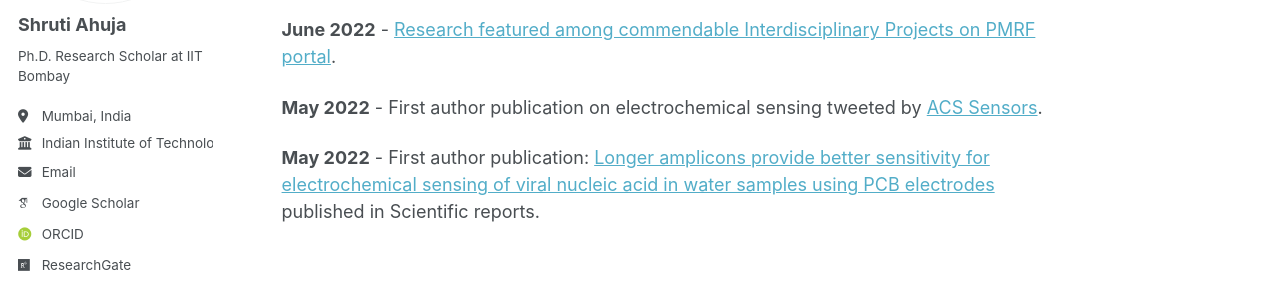
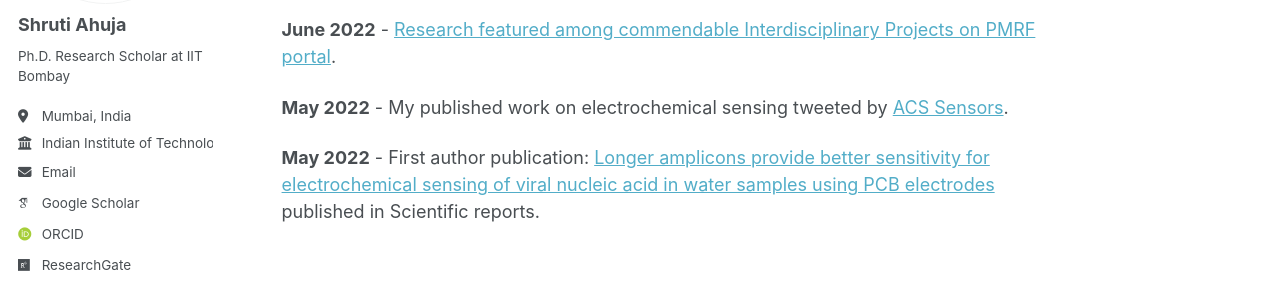
Before and after one commit to shrutiahuja/shrutiahuja.github.io, a Jekyll site: the page built from _pages/about.md, in a window 1280 px wide and 900 px high, scrolled down 3408 px. Shown: the part 270-558 px from the top of the window. Built offline with Jekyll 4.4.1, drawn with Linux system fonts in a browser that asks for light colours; some web fonts are replaced; a script that is not in the unit is left out.

Commit message:
Update about.md

```diff
--- a/_pages/about.md
+++ b/_pages/about.md
@@ -80,6 +80,6 @@ I enjoy tinkering, designing prototypes on CAD softwares and 3D-printing. I love
 
 **June 2022** - [Research featured among commendable Interdisciplinary Projects on PMRF portal](https://www.pmrf.in/10-id-commendable-research-works).
 
-**May 2022**  - First author publication on electrochemical sensing tweeted by [ACS Sensors](https://x.com/ACS_Sensors/status/1531616484702707714?ref_src=twsrc%5Etfw).
+**May 2022**  - My published work on electrochemical sensing tweeted by [ACS Sensors](https://x.com/ACS_Sensors/status/1531616484702707714?ref_src=twsrc%5Etfw).
 
 **May 2022**  - First author publication: [Longer amplicons provide better sensitivity for electrochemical sensing of viral nucleic acid in water samples using PCB electrodes](https://www.nature.com/articles/s41598-022-12818-w) published in Scientific reports.
```
